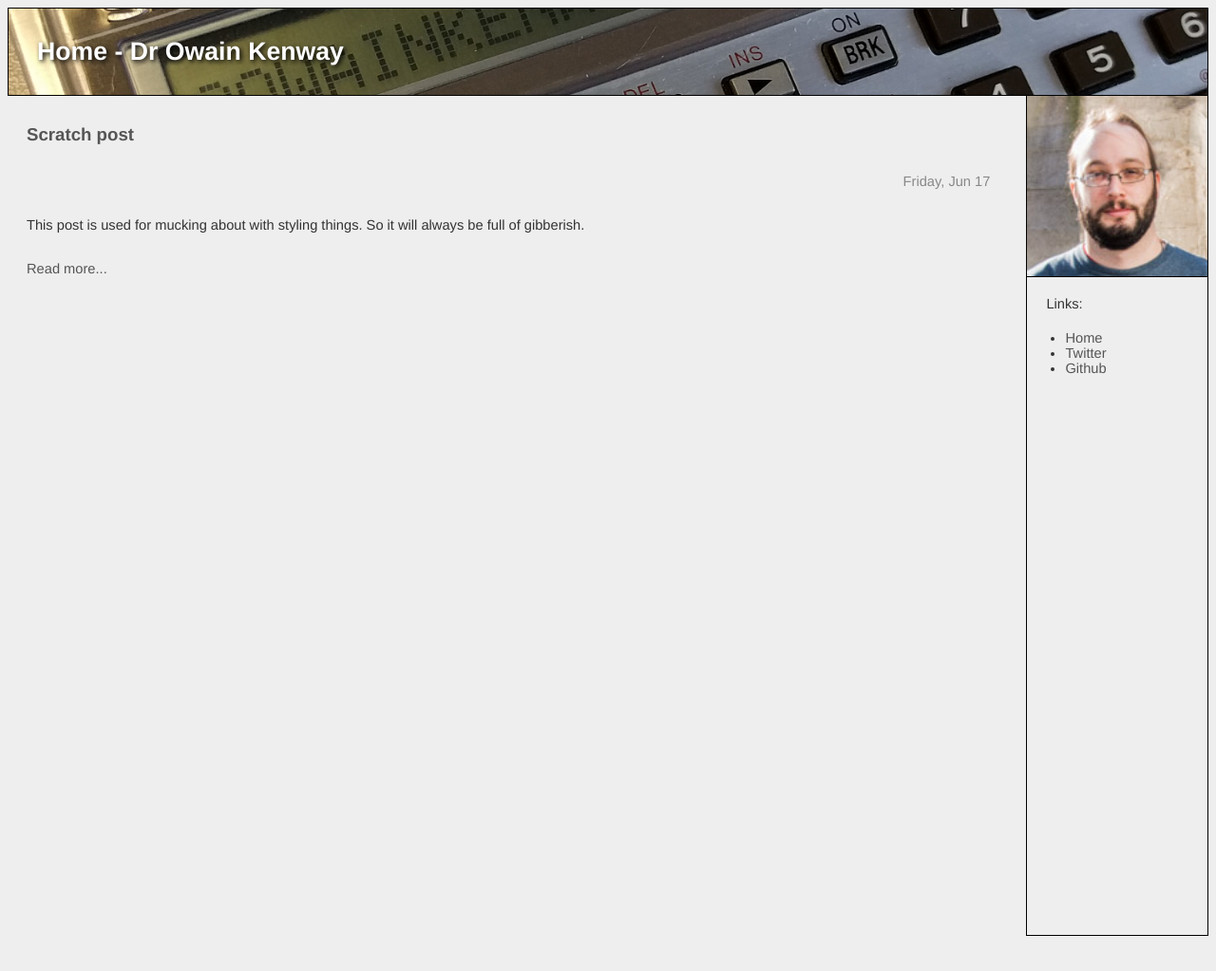
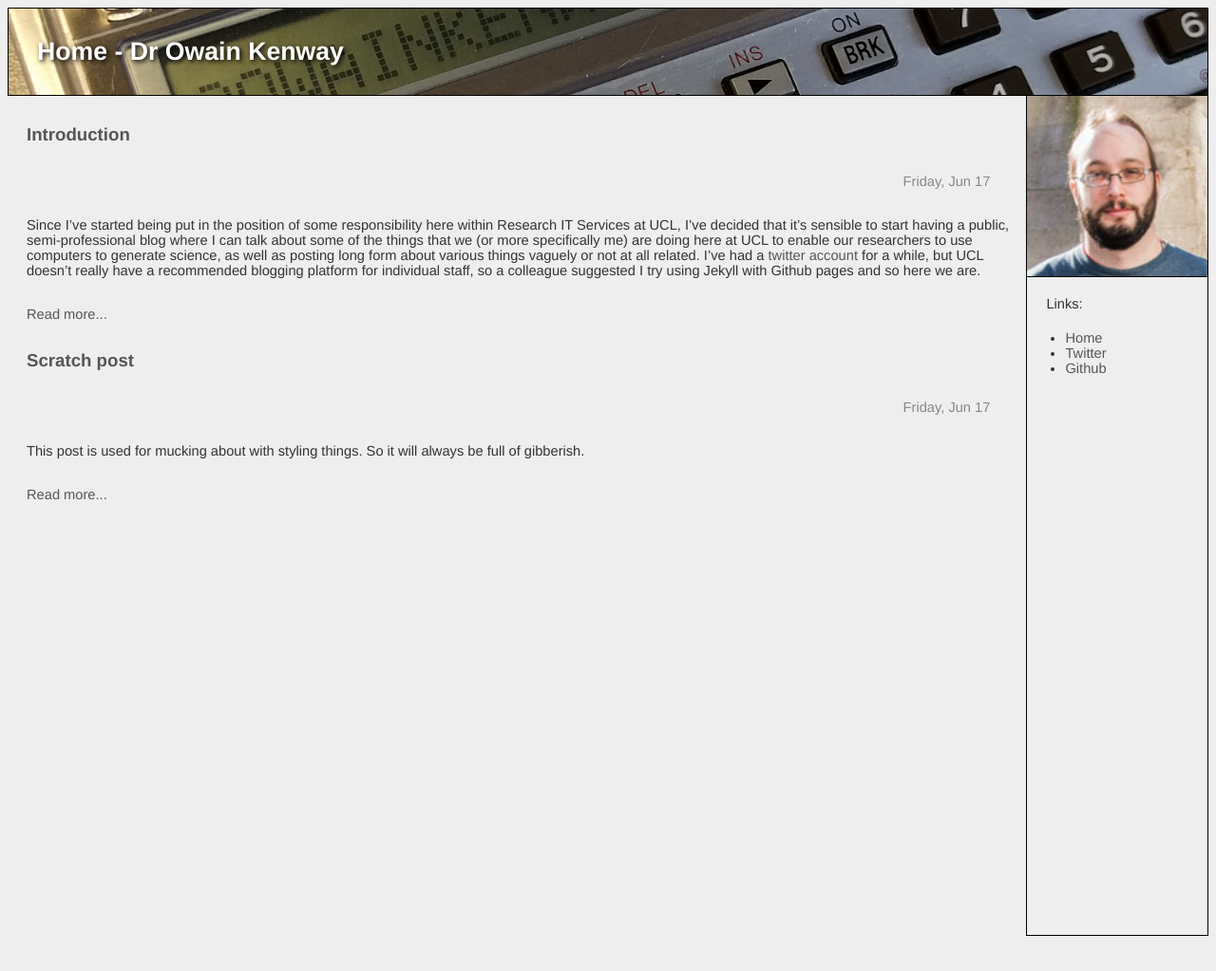
Before and after one commit to owainkenwayucl/owainkenwayucl.github.io, a Jekyll site: the page built from index.md, in a window 1280 px wide. Shown: the whole page at 95% size. Built offline with Jekyll 4.4.1, drawn with Linux system fonts in a browser that asks for light colours.

Commit message:
First post.

```diff
--- /dev/null
+++ b/_posts/2016-06-17-TheBegining.md
@@ -0,0 +1,22 @@
+---
+layout: post
+title: Introduction
+---
+
+Since I've started being put in the position of some responsibility here within Research IT Services at UCL, I've decided that it's sensible to start having a public, semi-professional blog where I can talk about some of the things that we (or more specifically me) are doing here at UCL to enable our researchers to use computers to generate science, as well as posting long form about various things vaguely or not at all related.  I've had a [twitter account](https://twitter.com/owainkenway) for a while, but UCL doesn't really have a recommended blogging platform for individual staff, so a colleague suggested I try using Jekyll with Github pages and so here we are.
+
+![Me describing how big HPC is.](images/meee.png)
+
+Now Jekyll is a tool that comes with very little default styling, so of a course I am having to do everything from scratch, and so this place looks like a bit of a mess while I sort things out (I haven't really touched CSS in about ten years).  I've got a test page over [here](2016/06/17/Scratch.html) which will be constantly filled with gibberish related to whatever I'm working.
+
+So who am I?
+
+Well I am the Research Computing Application and Support team leader at UCL, which means I am in charge of the team that looks after users and applications on the Research Computing (HPC/HTC) services at UCL.  We are also responsible for a lot of design work and creating the user facing parts of the software stack on these resources.  I have a BSc in Computational Physics from Edinburgh, a masters in HPC from EPCC in Edinburgh and a PhD in Chemistry from UCL.
+
+I have particular expertise in Fortran/MPI programming and molecular dynamics, Linux and scripting.
+
+Outside of work I like playing fretted musical instruments (guitar, mandolin, banjo), playing video games (e.g. Guild Wars 2), collecting weird toys (usually Lego, sci-fi or old car related) and tinkering with ancient computers.  I have a strong interest in computer history and am a massive fan of the CGI Star Wars Clone Wars and Rebels series, country music, rock and metal.  I'm interested in weird, preferrably obsolete, programming languages.
+
+![My pocket computer.](images/sharp.png)
+
+If you are at UCL and want to use our HPC services, give me a shout.
--- a/css/main.css
+++ b/css/main.css
@@ -31,6 +31,11 @@ article {
 
 p {
   margin: 30px 0px;
+}
+
+img {
+  max-width: 100%;
+  height: auto;
 }
 
 a:link {
```
